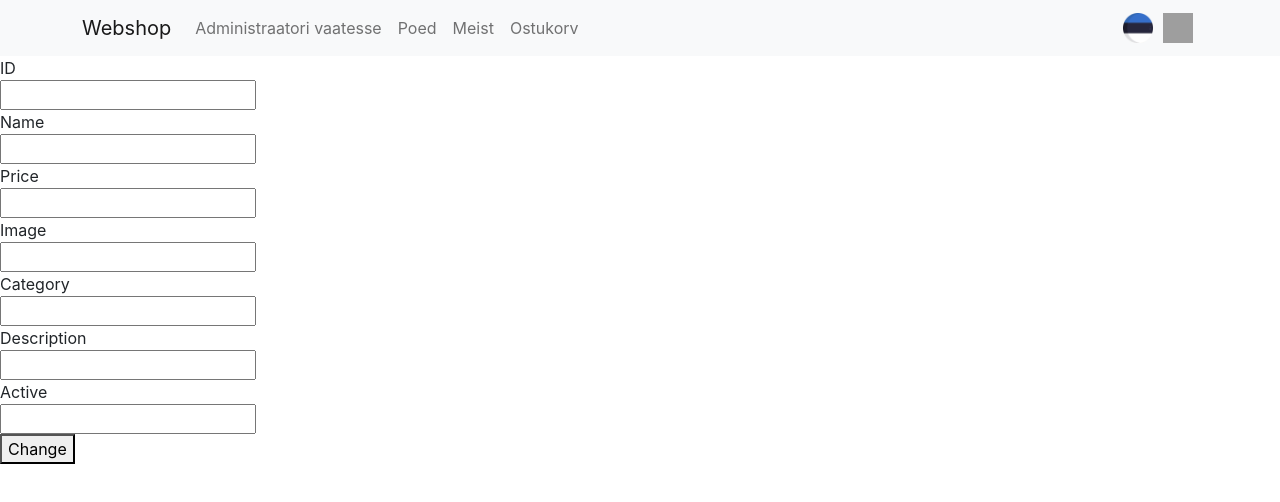
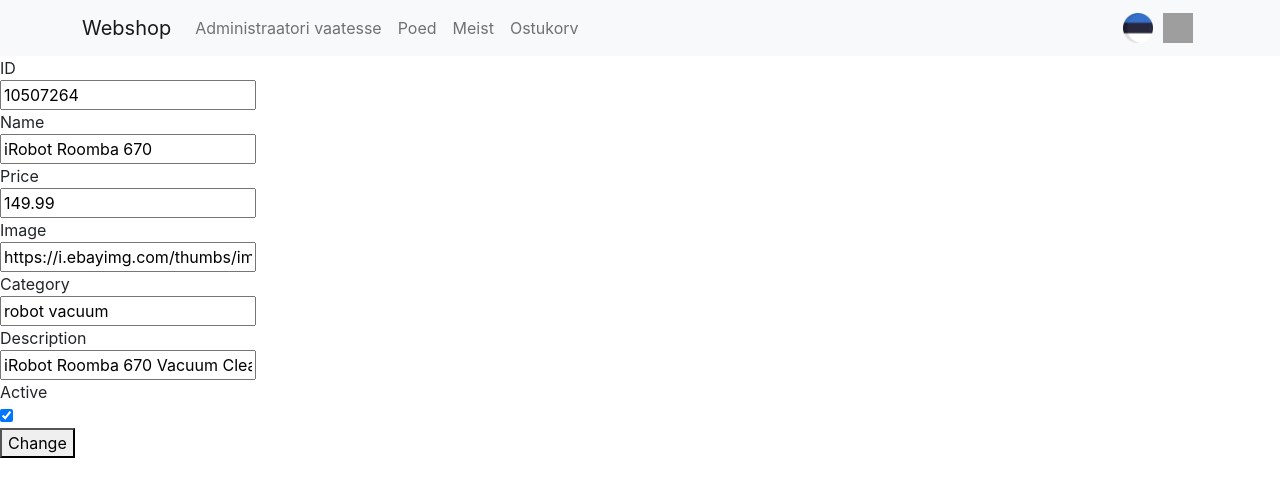
Before and after one commit to vahermihkel/React-09-22, a React (Create React App) app in the folder shop/: page /admin/edit-product/10507264 in a window 1280 px wide. Shown: the top 502 px of the page. Built offline with nearby package versions, Linux system fonts and the light colour scheme; grey boxes are pictures that could not be loaded.

Commit message:
Muutmine, tõlge

```diff
--- a/shop/src/i18n.js
+++ b/shop/src/i18n.js
@@ -1,30 +1,14 @@
 import i18n from "i18next";
 import { initReactI18next } from "react-i18next";
+import english from "./i18n/english.json";
+import estonian from "./i18n/estonian.json";
 
 // the translations
 // (tip move them in a JSON file and import them,
 // or even better, manage them separated from your code: https://react.i18next.com/guides/multiple-translation-files)
 const resources = {
-  en: {
-    translation: {
-      "nav.admin": "To admin view",
-      "nav.shops": "Shops",
-      "nav.about": "About us",
-      "nav.cart": "Cart",
-      "robot vacuum": "Robot vacuum",
-      "stick vacuum": "Stick vacuum",
-    }
-  },
-  ee: {
-    translation: {
-      "nav.admin": "Administraatori vaatesse",
-      "nav.shops": "Poed",
-      "nav.about": "Meist",
-      "nav.cart": "Ostukorv",
-      "robot vacuum": "Robottolmuimeja",
-      "stick vacuum": "Varstolmuimeja",
-    }
-  }
+  en: english,
+  ee: estonian
 };
 
 i18n
--- /dev/null
+++ b/shop/src/i18n/english.json
@@ -0,0 +1,12 @@
+{
+  "translation": {
+    "nav.admin": "To admin view",
+    "nav.shops": "Shops",
+    "nav.about": "About us",
+    "nav.cart": "Cart",
+    "robot vacuum": "Robot vacuum",
+    "stick vacuum": "Stick vacuum",
+    "toast.cart-successful": "🦄 Successfully added ",
+    "toast.to-cart": " to cart"
+  }
+}
--- /dev/null
+++ b/shop/src/i18n/estonian.json
@@ -0,0 +1,12 @@
+{
+  "translation": {
+    "nav.admin": "Administraatori vaatesse",
+    "nav.shops": "Poed",
+    "nav.about": "Meist",
+    "nav.cart": "Ostukorv",
+    "robot vacuum": "Robottolmuimeja",
+    "stick vacuum": "Varstolmuimeja",
+    "toast.cart-successful": "🦄 Edukalt ",
+    "toast.to-cart": " ostukorvi lisatud"
+  }
+}
--- a/shop/src/pages/HomePage.jsx
+++ b/shop/src/pages/HomePage.jsx
@@ -5,32 +5,28 @@
 import productsFromFile from "../data/products.json";
 // {module/library}   from   "package"
 //  default   from
+import { ToastContainer, toast } from 'react-toastify';
 
 function HomePage() {
   const [products, setProducts] = useState(productsFromFile);
   const categories = [...new Set(productsFromFile.map(element => element.category))];
   const { t } = useTranslation();
-
   const sortAZ = () => {
     products.sort((a, b) => a.name.localeCompare(b.name));
     setProducts(products.slice());
   }
-
   const sortZA = () => {
     products.sort((a, b) => b.name.localeCompare(a.name));
     setProducts(products.slice());
   }
-
   const sortPriceAsc = () => {
     products.sort((a, b) => a.price - b.price);
     setProducts(products.slice());
   }
-
   const sortPriceDesc = () => {
     products.sort((a, b) => b.price - a.price);
     setProducts(products.slice());
   }
-
   const filterByCategory = (categoryClicked) => {
     const result = productsFromFile.filter(element => element.category === categoryClicked);
     setProducts(result);
@@ -39,10 +35,18 @@
   const addToCart = (productClicked) => {
     // KODUS ---> samamoodi nagu eesti keelses
     // const cart = sessionStorage.getItem("cart")
+
+    toast(t("toast.cart-successful") + productClicked.name + t("toast.to-cart"), {
+    // toast(`🦄 Edukalt ${productClicked.name} ostukorvi lisatud!`, {
+      position: "bottom-left",
+      autoClose: 1000,
+      theme: "dark",
+      });
   }
 
   return (
     <div>
+      <ToastContainer />
       {categories.map(element =>
         <Button key={element} onClick={() => filterByCategory(element)}>{t(element)}</Button>)}
       <div>{products.length} tk</div>
@@ -57,6 +61,7 @@
           {/* {i18n.language === "ENG" ? <div>{element.name.ENG}</div>
             : <div>{element.name.EST}</div> } */}
           <div>{element.price}</div>
+          <Button onClick={() => addToCart(element)}>Lisa ostukorvi</Button>
         </div>)}
     </div> );
 }
--- a/shop/src/pages/admin/EditProduct.jsx
+++ b/shop/src/pages/admin/EditProduct.jsx
@@ -1,5 +1,5 @@
 import { useRef } from "react";
-import { useParams } from "react-router-dom";
+import { useNavigate, useParams } from "react-router-dom";
 import productsFromFile from "../../data/products.json";
 
 function EditProduct() {
@@ -21,39 +21,50 @@
   const categoryRef = useRef();
   const descriptionRef = useRef();
   const activeRef = useRef();
+  const navigate = useNavigate();
 
   const changeProduct = () => {
     // index????
     // muutmine käib järjekorranumbri alusel
     const newProduct = {
-      "id": idRef.current.value,
+      "id": Number(idRef.current.value),
       "name": nameRef.current.value,
-      "price": priceRef.current.value,
+      "price": Number(priceRef.current.value),
       "image": imageRef.current.value,
       "category": categoryRef.current.value,
       "description": descriptionRef.current.value,
-      "active": activeRef.current.value,
+      "active": activeRef.current.checked,
     };
     products[index] = newProduct;
+    navigate("/admin/maintain-products");
   }
 
   return (
     <div>
+      { productFound &&
+        <div>
           <label>ID</label> <br />
-      <input ref={idRef} type="text" /> <br />
+          <input ref={idRef} defaultValue={productFound.id} type="number" /> <br />
           <label>Name</label> <br />
-      <input ref={nameRef} type="text" /> <br />
+          <input ref={nameRef} defaultValue={productFound.name} type="text" /> <br />
           <label>Price</label> <br />
-      <input ref={priceRef} type="text" /> <br />
+          <input ref={priceRef} defaultValue={productFound.price} type="number" /> <br />
           <label>Image</label> <br />
-      <input ref={imageRef} type="text" /> <br />
+          <input ref={imageRef} defaultValue={productFound.image} type="text" /> <br />
           <label>Category</label> <br />
-      <input ref={categoryRef} type="text" /> <br />
+          <input ref={categoryRef} defaultValue={productFound.category} type="text" /> <br />
           <label>Description</label> <br />
-      <input ref={descriptionRef} type="text" /> <br />
+          <input ref={descriptionRef} defaultValue={productFound.description} type="text" /> <br />
           <label>Active</label> <br />
-      <input ref={activeRef} type="text" /> <br />
+          <input ref={activeRef} defaultChecked={productFound.active} type="checkbox" /> <br />
           <button onClick={changeProduct}>Change</button>
+        </div>
+      }
+      { productFound === undefined &&
+        <div>
+          Toodet ei leitud
+        </div>
+      }
     </div> );
 }
 
```
Lines whose indentation alone changed are shown as unchanged.
